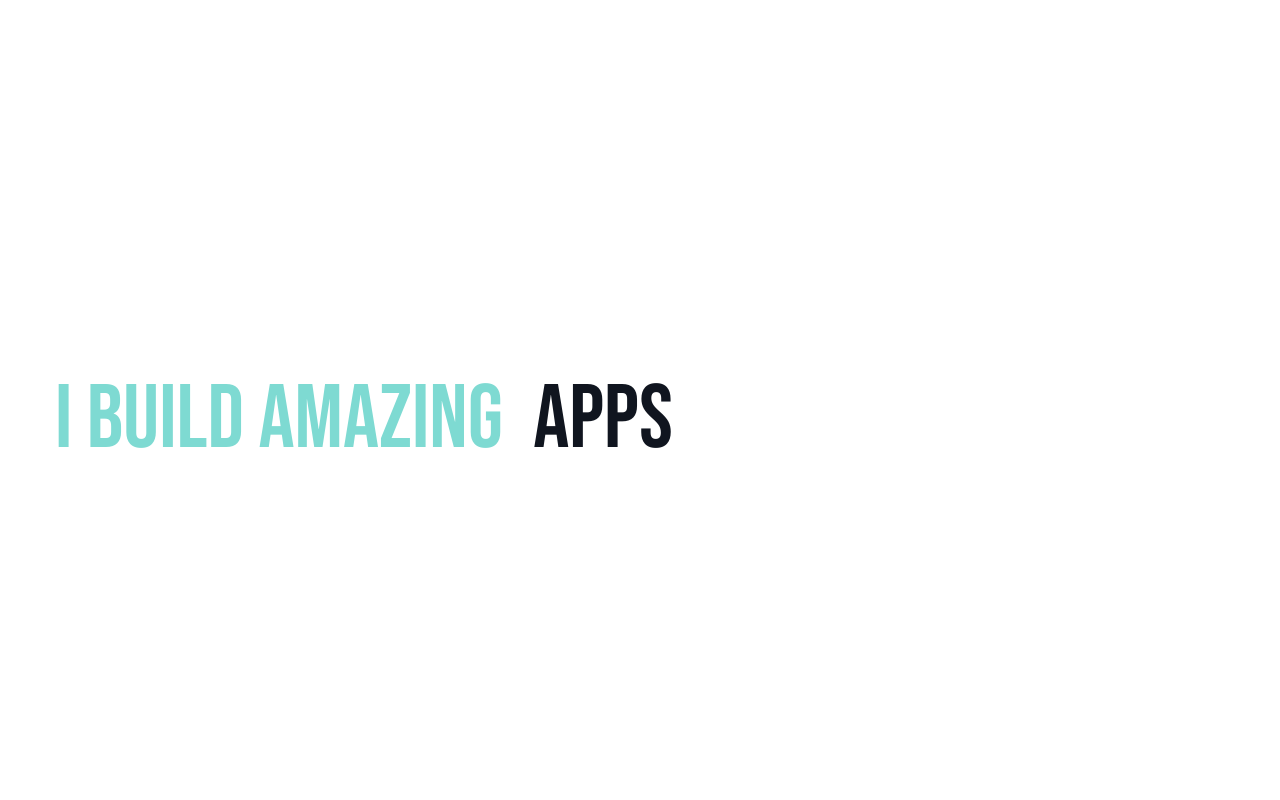
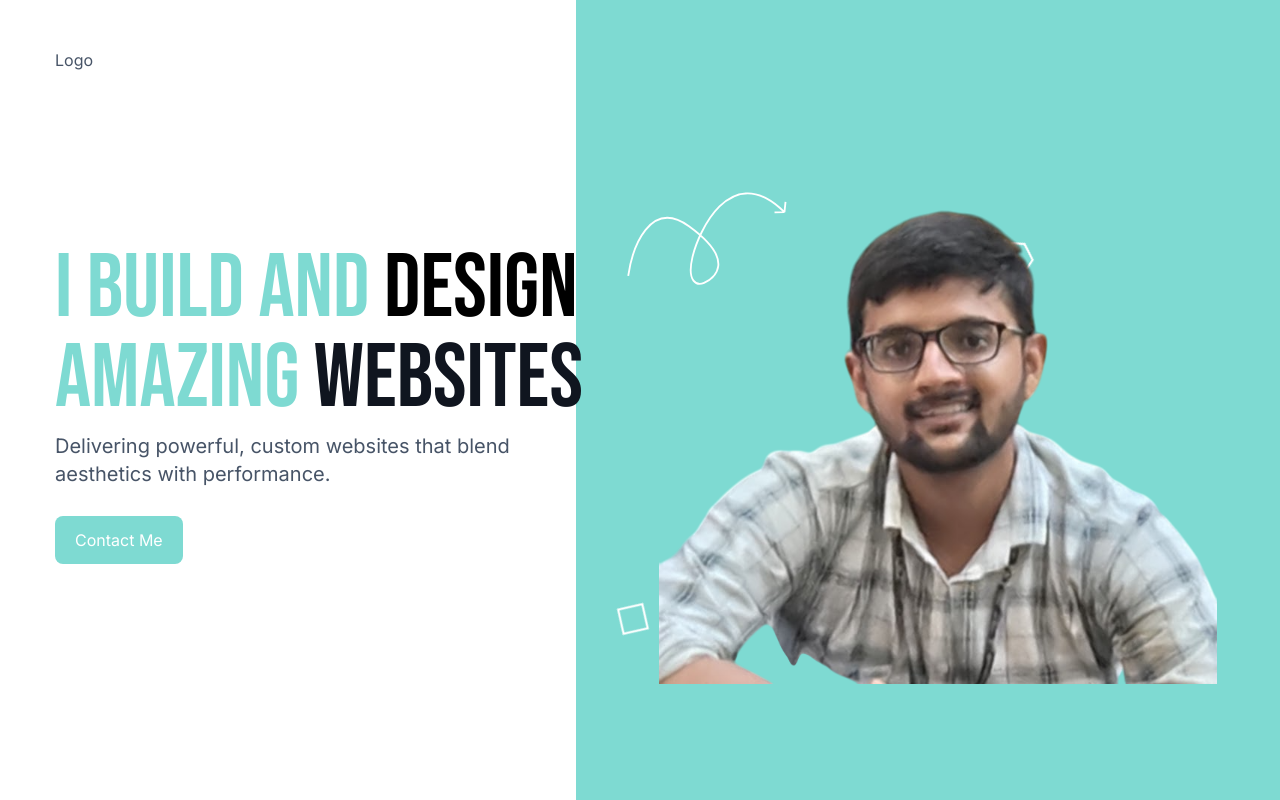
Before and after one commit to saisaurav78/My-Portfolio, a Next.js app: page / in a window 1280 px wide. Built offline with nearby package versions, Linux system fonts and the light colour scheme.

Commit message:
Added Hero Section

```diff
--- /dev/null
+++ b/components/Header.jsx
@@ -0,0 +1,36 @@
+'use client'
+import { Link as ScrollLink } from "react-scroll"
+
+const Links = [
+    {
+    name:"home"
+},
+    {
+    name:"about"
+},
+    {
+    name:"journey"
+},
+    {
+    name:"work"
+    },
+    {
+    name:"work"
+    }
+]
+
+
+const Header = () => {
+  return (
+      <header className="w-full absolute py-8 xl:py-[48px] z-30">
+          <div className="container mx-auto">
+              <div>Logo</div>
+          </div>
+          <nav>
+
+          </nav>
+    </header>
+  )
+}
+
+export default Header
--- a/components/Hero.jsx
+++ b/components/Hero.jsx
@@ -1,31 +1,102 @@
-'use client'
-import React from 'react'
-import Image from 'next/image'
-import { TypeAnimation } from 'react-type-animation'
-import { Link as ScrollLink } from "react-scroll";
-
-
-
+'use client';
+import React from 'react';
+import Image from 'next/image';
+import { TypeAnimation } from 'react-type-animation';
+import { Link as ScrollLink } from 'react-scroll';
+import RotatingShape from './RotatingShape';
+import Header from './Header';
 
 const Hero = () => {
   return (
       <section className='h-[800px] relative bg-accent/10 xl:bg-white'>
-          <div className='container mx-auto h-full'>
-              <div className='relative z-20 h-full w-full xl:max-w-[768px] flex flex-col
-          items-center xl:items-start justify-center text-center xl:text-left pt-10'>
-                  <h1 className='h1'>
-                      <span className='text-accent'>I build Amazing </span>
-                      <TypeAnimation preRenderFirstString={true}  sequence={['Websites', 2000, 'Apps', 2000]} speed={50} repeat={Infinity} wrapper='span' cursor={false}
-                      className='ml-2 xl:ml-4'/>
-                  </h1>
-                  <p className="lead"></p>
+          <Header/>
+      <div className='container mx-auto h-full'>
+        <div
+          className='relative z-20 h-full w-full xl:max-w-[768px] flex flex-col
+          items-center xl:items-start justify-center text-center xl:text-left pt-10'
+        >
+          <h1 className='h1 mb-2 max-w-[320px] xl:max-w-none'>
+            <span className='text-accent'>
+              I build and <span className='text-black'>Design</span> Amazing{' '}
+            </span>
+            <span className='inline-block'>
+              <TypeAnimation
+                preRenderFirstString={true}
+                sequence={['Websites', 2000, 'Apps', 2000]}
+                speed={50}
+                repeat={Infinity}
+                cursor={false}
+                className='inline'
+              />
+            </span>
+          </h1>
+          <p className='lead max-w-[476px] mb-7'>
+            Delivering powerful, custom websites that blend aesthetics with performance.
+          </p>
+          <ScrollLink to='contact' smooth>
+            <button className='btn btn-accent mb-8'>Contact Me</button>
+          </ScrollLink>
+        </div>
+        <div className='hidden xl:flex w-[55vw] h-[800px] absolute top-0 right-0 bg-accent'>
+          <div className='absolute w-[558px] h-[642px] bottom-8 z-40 left-[6.5vw]'>
+            <Image
+              alt='hero-image'
+              className='object-contain'
+              src={'/assets/hero/dev.png'}
+              fill
+              quality={100}
+              priority
+            />
           </div>
+          <div className='hidden xl:flex absolute top-48 left-[4vw]'>
+            <Image src={'/assets/hero/arrow.svg'} width={160} height={160} alt='arrow' />
           </div>
+          <div className='absolute top-[600px] left-[3vw]'>
+            <RotatingShape
+              direction={'left'}
+              duration={6}
+              content={
+                <Image
+                  src={'/assets/hero/shape-1.svg'}
+                  width={38}
+                  height={38}
+                  alt='rotating-shape'
+                />
+              }
+            />
+          </div>
+          <div className='absolute top-[240px] xl:left-[33vw]'>
+            <RotatingShape
+              direction={'right'}
+              duration={5}
+              content={
+                <Image
+                  src={'/assets/hero/shape-2.svg'}
+                  width={34}
+                  height={34}
+                  alt='rotating-shape'
+                />
+              }
+            />
+          </div>
+          <div className='absolute top-[480px] xl:left-[40vw]'>
+            <RotatingShape
+              direction={'left'}
+              duration={4}
+              content={
+                <Image
+                  src={'/assets/hero/shape-3.svg'}
+                  width={34}
+                  height={34}
+                  alt='rotating-shape'
+                />
+              }
+            />
+          </div>
+        </div>
+      </div>
+    </section>
+  );
+};
 
-
-      </section>
-
-  )
-}
-
-export default Hero
+export default Hero;
--- /dev/null
+++ b/components/RotatingShape.jsx
@@ -0,0 +1,21 @@
+'use client'
+import {motion} from "framer-motion"
+
+
+const RotatingShape = ({content, direction, duration}) => {
+    const rotationAnimation = {
+        animate: {
+            rotate: direction === "right" ? 360 : direction === "left" ? -360 : 0,
+            transition: {
+                duration: duration,
+                ease: "linear",
+                repeat:Infinity
+            }
+         }
+     };
+    return (
+        <motion.div variants={rotationAnimation} animate="animate">{content }</motion.div>
+  )
+}
+
+export default RotatingShape
```
Also changed, not shown: public/assets/hero/dev.png.
